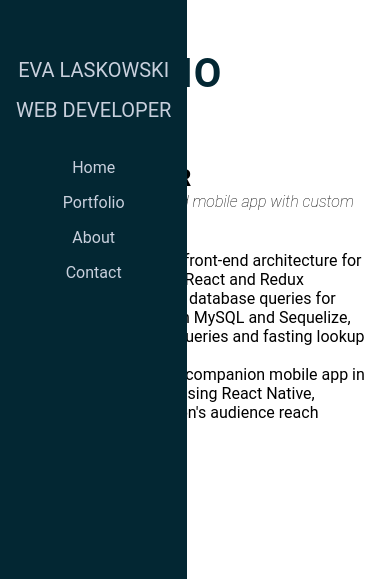
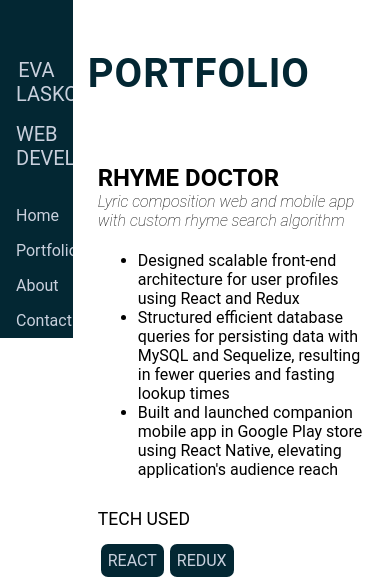
Before and after one commit to elaskowski/portfolio, a React app: page / in a window 390 px wide. Shown: the top 579 px of the page. Built offline with nearby package versions, Linux system fonts and the light colour scheme; no server answers; the HTML template or start-up script is replaced by a standard one.

Commit message:
Implemented responsive layout using flexbox so columns stack on one another when screen is smaller than a certain size

```diff
--- a/client/src/components/App.jsx
+++ b/client/src/components/App.jsx
@@ -1,5 +1,4 @@
 import React from 'react';
-import APIKEY from '../../../config';
 import BrowserRouter from 'react-router-dom';
 
 import NavBar from './NavBar.jsx';
--- a/client/src/components/Project.jsx
+++ b/client/src/components/Project.jsx
@@ -16,7 +16,7 @@ class Project extends React.Component {
             <li>Structured efficient database queries for persisting data with MySQL and Sequelize, resulting in fewer queries and fasting lookup times</li>
             <li>Built and launched companion mobile app in Google Play store using React Native, elevating application's audience reach</li>
           </ul>
-          {/* <h5>TECH USED</h5>
+          <h5>TECH USED</h5>
           <div className="tech-title">REACT</div>
           <div className="tech-title">REDUX</div>
           <div className="tech-title">REACT ROUTER</div>
@@ -30,7 +30,9 @@ class Project extends React.Component {
           <div className="tech-title">BABEL</div>
           <div className="tech-title">BABEL</div>
           <div className="tech-title">AWS EC2</div>
-        <Slideshow /> */}
+        </div>
+        <div className="slideshow-div">
+          <Slideshow />
         </div>
       </div>
     );
--- a/client/src/components/styles/App.css
+++ b/client/src/components/styles/App.css
@@ -1,9 +1,18 @@
+html, body {
+  width: 100%;
+  height: 100%;
+}
+
 body {
   font-family: Roboto, Geneva, serif;
   margin: 0px;
+  display: flex;
+  flex-direction: row;
 }
 
 .row {
   display: flex;
-  flex-wrap: wrap;
+  flex-direction: row;
+  width: 100%;
+  /* flex-wrap: wrap; */
 }
--- a/client/src/components/styles/NavBar.css
+++ b/client/src/components/styles/NavBar.css
@@ -1,9 +1,7 @@
 .navbar {
   list-style-type: none;
-  /* width: 20%; */
-  flex: 30%;
+  flex: 20%;
   background-color: #032733;
-  position: fixed;
   height: 100%;
   overflow: auto;
 }
--- a/client/src/components/styles/Portfolio.css
+++ b/client/src/components/styles/Portfolio.css
@@ -1,7 +1,6 @@
 .portfolio {
-  flex: 70%
-  /* margin-left: 25%;
-  margin-right: 5%; */
+  flex: 80%;
+  padding: 15px;
 }
 
 h2 {
@@ -9,7 +8,7 @@ h2 {
   margin-top: 0px;
   color: #032733;
   font-size: 2.5em;
-  padding-top: 50px;
+  padding-top: 35px;
   letter-spacing: 1px;
   font-weight: bold;
 }
--- a/client/src/components/styles/Project.css
+++ b/client/src/components/styles/Project.css
@@ -10,11 +10,9 @@ h4 {
   font-weight: lighter;
 }
 
-/* .proj-container {
-  display: grid;
-  grid-template-columns: 40% 60%;
-  /* width: 50%; */
-/* }  */
+.proj-container {
+  display: flex;
+}
 
 .proj-container>div {
   /* background-color: aquamarine; */
@@ -45,3 +43,9 @@ h5 {
   -webkit-animation: spin 10s infinite linear;
   display: block;
 }
+
+@media screen and (max-width: 1100px) {
+  .proj-container, .slideshow-div {
+      flex-direction: column;
+  }
+}
```
Also changed, not shown: 1 other file (tests, documents, lock files or other folders).
